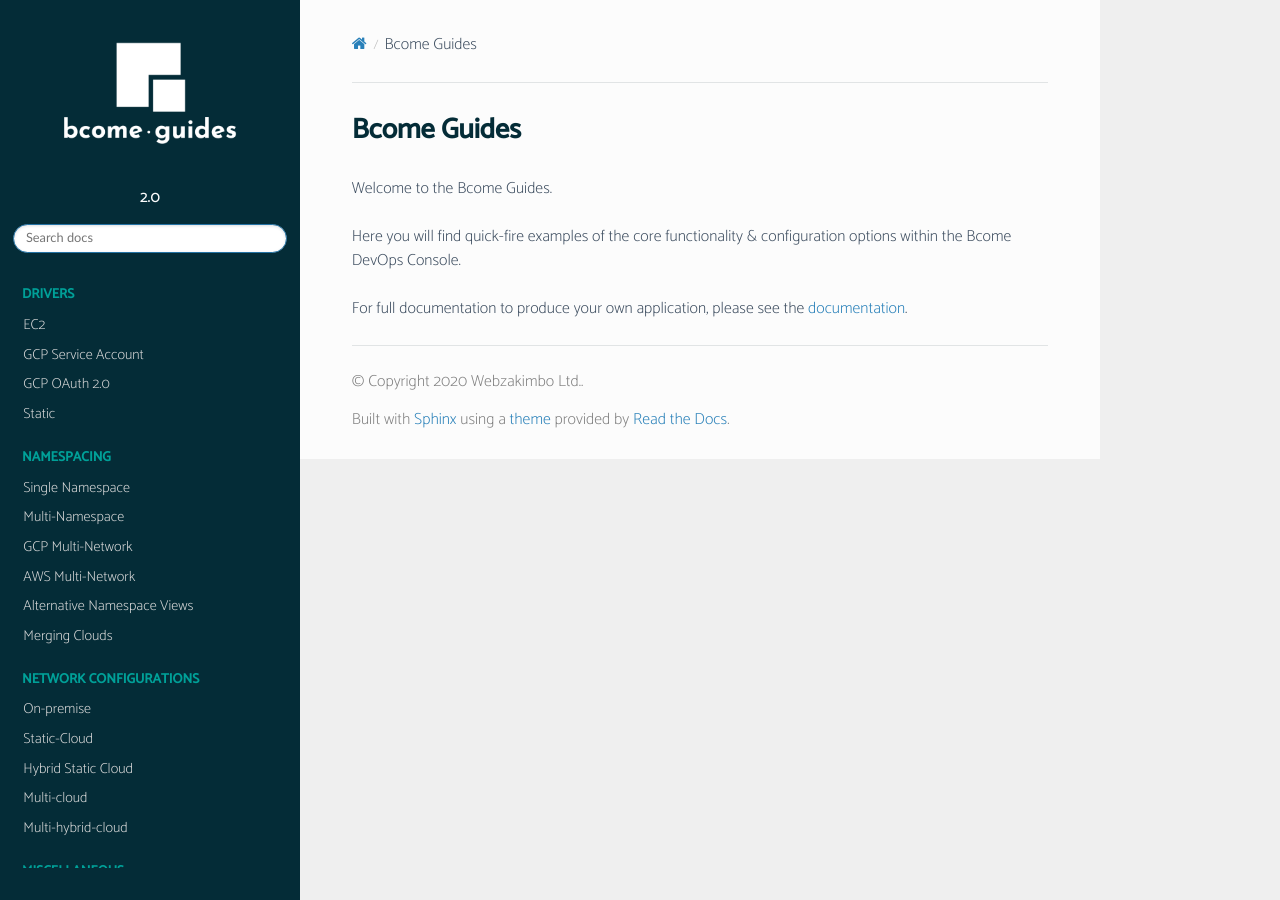
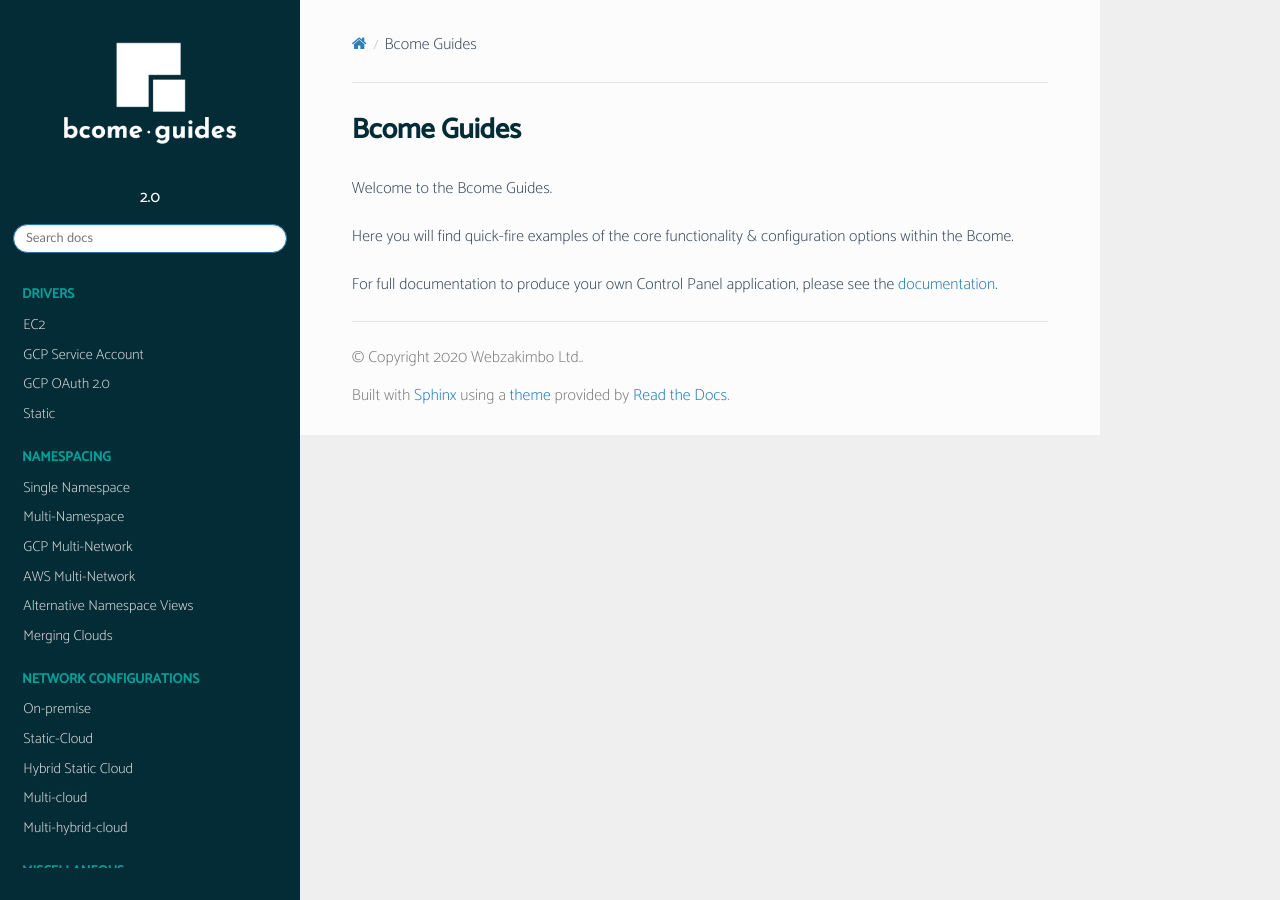
Before and after one commit to webzakimbo/bcome-read-the-docs-guides, a Sphinx documentation site: the page built from docs/source/index.rst, in a window 1280 px wide. Built offline with Sphinx 7.4.7 and the Read the Docs theme 2.0.0, drawn with Linux system fonts in a browser that asks for light colours; pages that are not in the unit, such as notebooks, are missing from menus.

Commit message:
removed reference to 'console'

```diff
--- a/docs/source/intro.rst
+++ b/docs/source/intro.rst
@@ -7,6 +7,6 @@ Bcome Guides
 
 Welcome to the Bcome Guides.
 
-Here you will find quick-fire examples of the core functionality & configuration options within the Bcome DevOps Console.
+Here you will find quick-fire examples of the core functionality & configuration options within the Bcome.
 
-For full documentation to produce your own application, please see the |DOCS|_.
+For full documentation to produce your own Control Panel application, please see the |DOCS|_.
```
